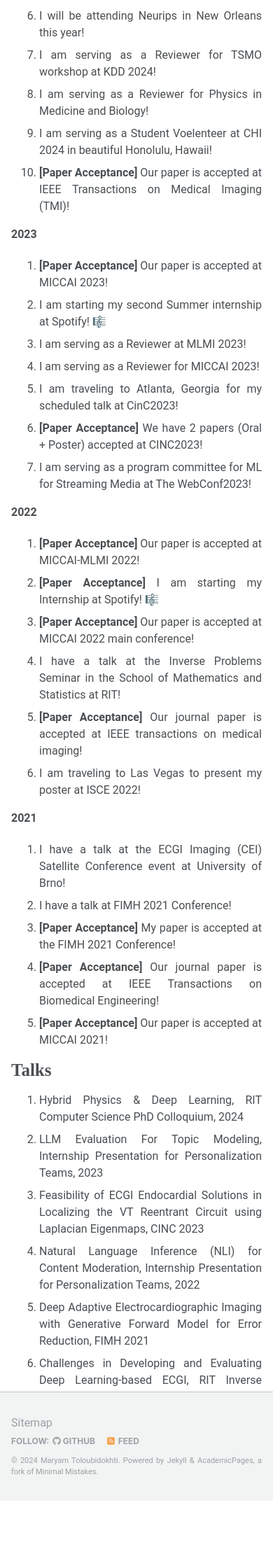
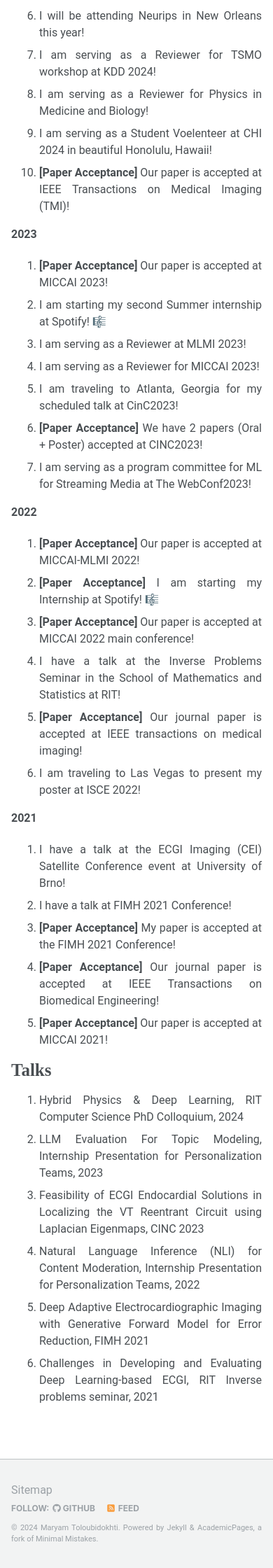
Before and after one commit to maryamTolou/MaryTolou, a Jekyll site: the page built from _pages/about.md, in a window 390 px wide. Shown: the part 1892-4132 px from the top of the page at 70% size. Built offline with Jekyll 4.4.1, drawn with Linux system fonts in a browser that asks for light colours; before the commit the page ends 4036 px from its top, so only the background shows below that.

Commit message:
body padding

```diff
--- a/_sass/_base.scss
+++ b/_sass/_base.scss
@@ -24,7 +24,7 @@ body {
   }
   @media (max-width: 780px) {
     padding-top: 0em;
-    padding-bottom: 6em;
+    padding-bottom: 12em;
   }
 }
 
```
